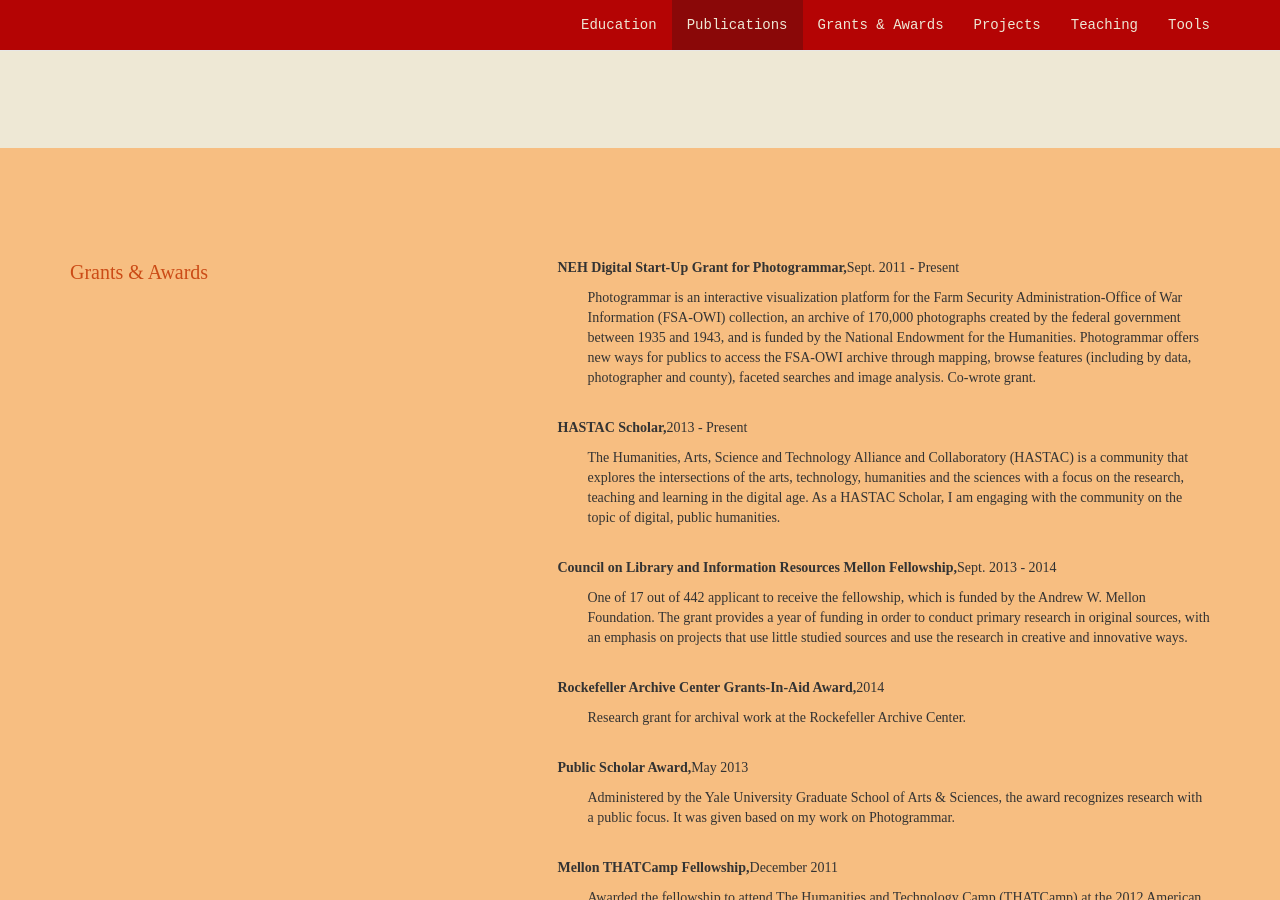
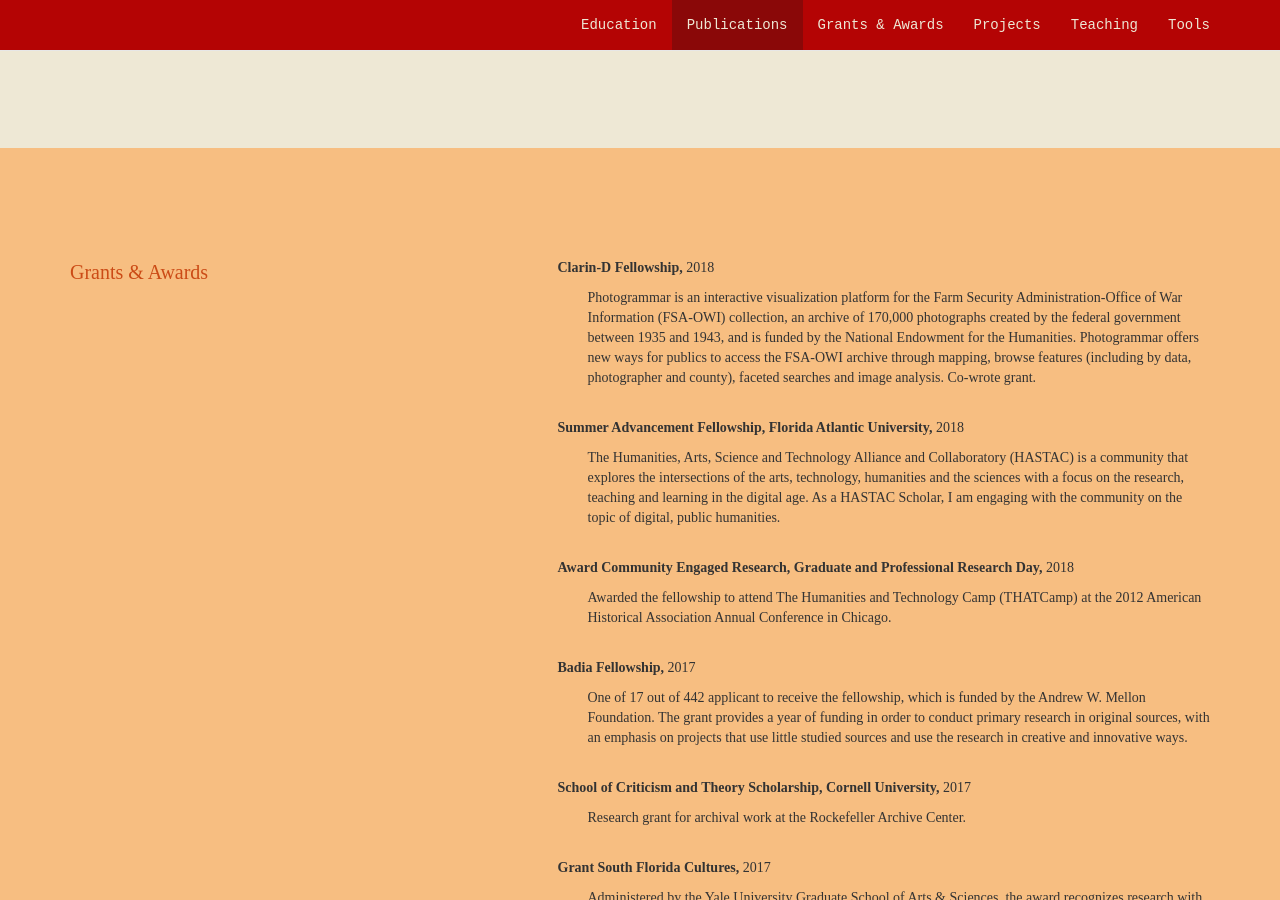
Before and after one commit to vivianapezzullo/nolauren.github.io, a Jekyll site: the page index.html, which Jekyll copies as it is, in a window 1280 px wide and 900 px high, scrolled down 2552 px. Built offline with Jekyll 4.4.1, drawn with Linux system fonts in a browser that asks for light colours; nearby versions of some CDN libraries; some of the changed text lies outside the part shown.

Commit message:
Update index.html

```diff
--- a/index.html
+++ b/index.html
@@ -162,23 +162,25 @@
                 </div>
                 <div class="col-sm-1"></div>
                 <div class="col-sm-7">
-                    <p class="text-left"><b>NEH Digital Start-Up Grant for Photogrammar,</b>Sept. 2011 - Present</p>
+                    <p class="text-left"><b>Clarin-D Fellowship,</b> 2018</p>
                     <p class="text-left" style="margin-bottom:30px; margin-left:30px;"> Photogrammar is an interactive visualization platform for the  Farm Security Administration-Office of War Information (FSA-OWI) collection, an archive of 170,000 photographs created by the federal government between 1935 and 1943, and is funded by the National Endowment for the Humanities.  Photogrammar offers new ways for  publics to access the FSA-OWI archive through mapping, browse features (including by data, photographer and county), faceted searches and image analysis.  Co-wrote grant.</p>
 
-                    <p class="text-left"><b>HASTAC Scholar,</b>2013 - Present</p>
+                    <p class="text-left"><b>Summer Advancement Fellowship, Florida Atlantic University,</b> 2018</p>
                     <p class="text-left" style="margin-bottom:30px; margin-left:30px;"> The Humanities, Arts, Science and Technology Alliance and Collaboratory (HASTAC) is a community that explores the intersections  of the arts, technology, humanities and the sciences with a focus on the research, teaching and learning in the digital age. As a HASTAC Scholar, I am engaging with the community on the topic of  digital, public humanities.</p>
 
-                    <p class="text-left"><b>Council on Library and Information Resources Mellon Fellowship,</b>Sept. 2013 - 2014</p>
+                    <p class="text-left"><b>Award Community Engaged Research, Graduate and Professional Research Day,</b> 2018</p>
+                    <p class="text-left" style="margin-bottom:30px; margin-left:30px;">Awarded the fellowship to attend The Humanities and Technology Camp (THATCamp) at the 2012 American Historical Association Annual Conference in Chicago.</p>
+
+                    <p class="text-left"><b>Badia Fellowship,</b> 2017</p>
                     <p class="text-left" style="margin-bottom:30px; margin-left:30px;"> One of 17 out of 442 applicant to receive the fellowship, which is funded by the Andrew W. Mellon Foundation. The grant provides a year of funding in order to conduct  primary research in original sources, with an emphasis on projects that use little studied sources and use the research in creative and innovative ways.</p>
 
-                    <p class="text-left"><b>Rockefeller Archive Center Grants-In-Aid Award,</b>2014</p>
+                    <p class="text-left"><b>School of Criticism and Theory Scholarship, Cornell University,</b> 2017</p>
                     <p class="text-left" style="margin-bottom:30px; margin-left:30px;"> Research grant for archival work at the Rockefeller Archive Center.</p>
 
-                    <p class="text-left"><b>Public Scholar Award,</b>May  2013</p>
+                    <p class="text-left"><b>Grant South Florida Cultures,</b> 2017</p>
                     <p class="text-left" style="margin-bottom:30px; margin-left:30px;"> Administered by the Yale University Graduate School of Arts &amp; Sciences, the award recognizes research with a public focus. It was given based on my work on Photogrammar.</p>
 
-                    <p class="text-left"><b>Mellon THATCamp Fellowship,</b>December 2011</p>
-                    <p class="text-left" style="margin-bottom:30px; margin-left:30px;">Awarded the fellowship to attend The Humanities and Technology Camp (THATCamp) at the 2012 American Historical Association Annual Conference in Chicago.</p>
+
                 </div>
             </div>
         </div>
```
